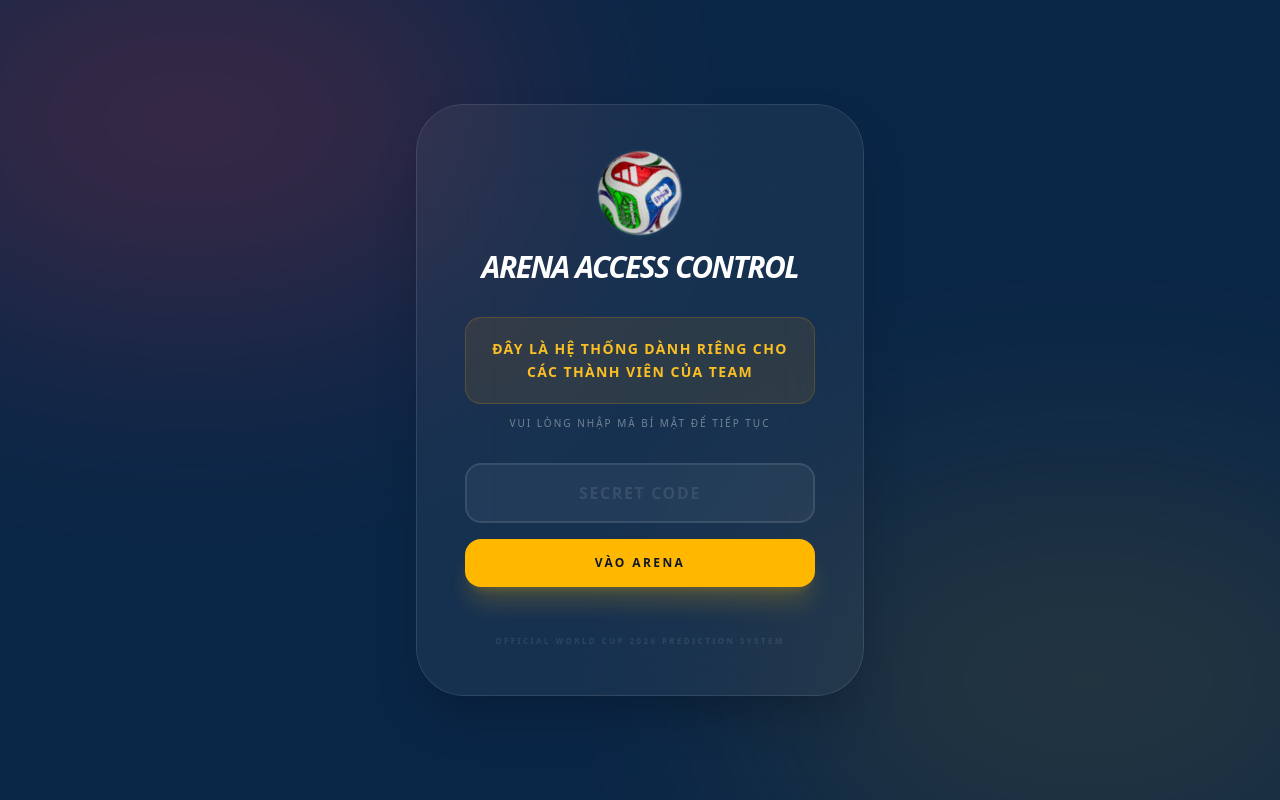
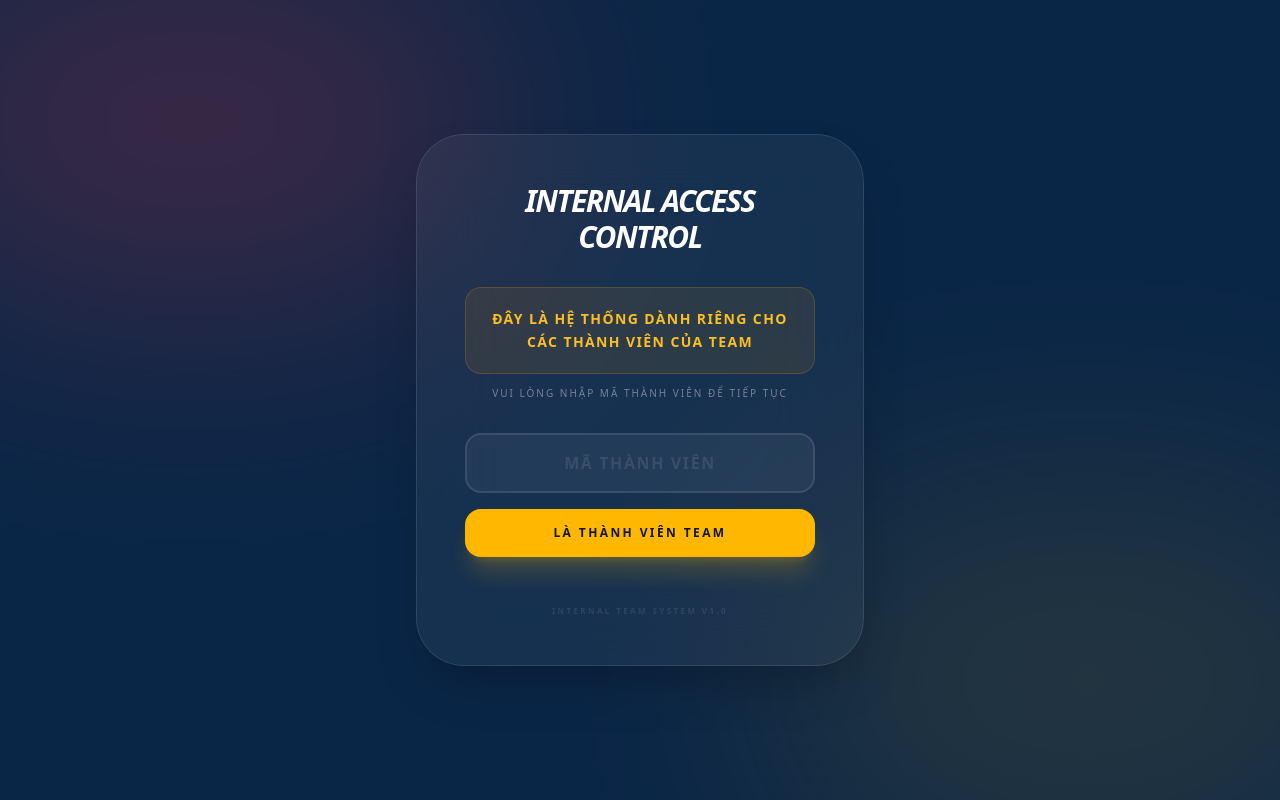
Before and after one commit to huynhvanhauvn/wcgo, a React (Vite) app: page / in a window 1280 px wide. Built offline with nearby package versions, Linux system fonts and the light colour scheme; no server answers.

Commit message:
set private

```diff
--- a/src/pages/Gate.tsx
+++ b/src/pages/Gate.tsx
@@ -29,8 +29,7 @@ export default function GatePage({ onAccessGranted }: { onAccessGranted: () => v
 
       <div className="relative glass-card bg-white/5 border-white/10 p-8 md:p-12 max-w-md w-full text-center space-y-8 animate-in zoom-in-95 duration-500 backdrop-blur-2xl rounded-[3rem] shadow-2xl">
         <div className="flex flex-col items-center gap-4">
-          <WorldCupBall size={80} animate="vs-pulse" />
-          <h1 className="text-2xl md:text-3xl font-black text-white uppercase tracking-tighter italic leading-none">Arena Access Control</h1>
+          <h1 className="text-2xl md:text-3xl font-black text-white uppercase tracking-tighter italic leading-none">Internal Access Control</h1>
         </div>
 
         <div className="space-y-3">
@@ -39,7 +38,7 @@ export default function GatePage({ onAccessGranted }: { onAccessGranted: () => v
               Đây là hệ thống dành riêng cho các thành viên của team
             </p>
           </div>
-          <p className="text-white/40 text-[10px] font-medium uppercase tracking-[0.2em]">Vui lòng nhập mã bí mật để tiếp tục</p>
+          <p className="text-white/40 text-[10px] font-medium uppercase tracking-[0.2em]">Vui lòng nhập mã thành viên để tiếp tục</p>
         </div>
 
         <form onSubmit={handleSubmit} className="space-y-4">
@@ -48,7 +47,7 @@ export default function GatePage({ onAccessGranted }: { onAccessGranted: () => v
               type="password"
               value={code}
               onChange={(e) => setCode(e.target.value)}
-              placeholder="SECRET CODE"
+              placeholder="MÃ THÀNH VIÊN"
               className={`w-full bg-white/5 border-2 ${error ? 'border-rose-500 animate-shake' : 'border-white/10'} rounded-2xl py-4 px-6 text-center text-white font-black tracking-[0.5em] focus:bg-white/10 outline-none transition-all placeholder:text-white/10 placeholder:tracking-widest`}
             />
             {error && <p className="absolute -bottom-6 left-0 right-0 text-rose-500 text-[10px] font-black uppercase">Mã không chính xác!</p>}
@@ -57,11 +56,11 @@ export default function GatePage({ onAccessGranted }: { onAccessGranted: () => v
             type="submit"
             className="w-full py-4 bg-wc-gold text-slate-900 rounded-2xl font-black uppercase tracking-[0.2em] text-xs shadow-xl shadow-wc-gold/20 hover:scale-[1.02] active:scale-95 transition-all"
           >
-            Vào Arena
+            Là thành viên team
           </button>
         </form>
 
-        <p className="text-white/10 text-[8px] font-bold uppercase tracking-[0.3em] pt-4">Official World Cup 2026 Prediction System</p>
+        <p className="text-white/10 text-[8px] font-bold uppercase tracking-[0.3em] pt-4">Internal Team System v1.0</p>
       </div>
     </div>
   )
```
